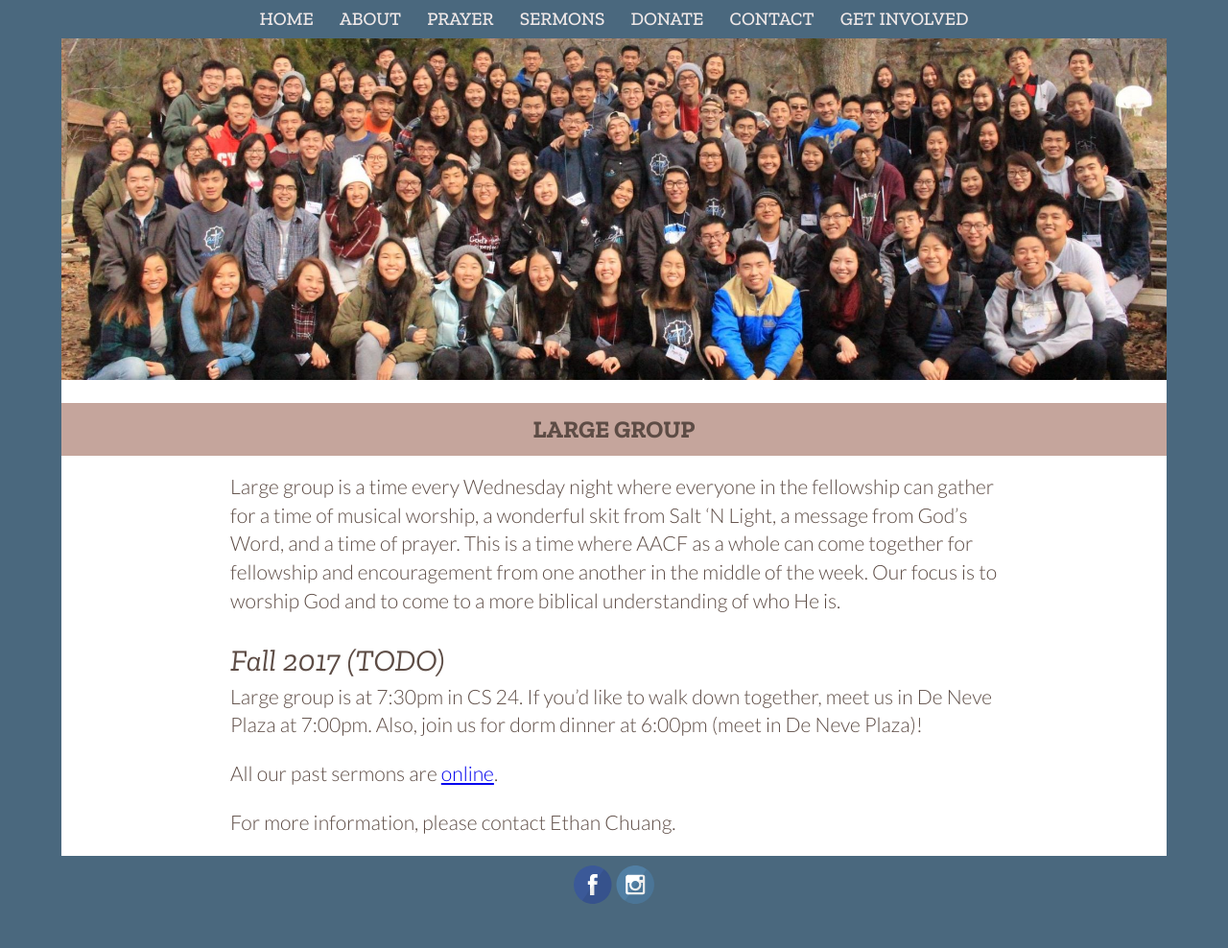
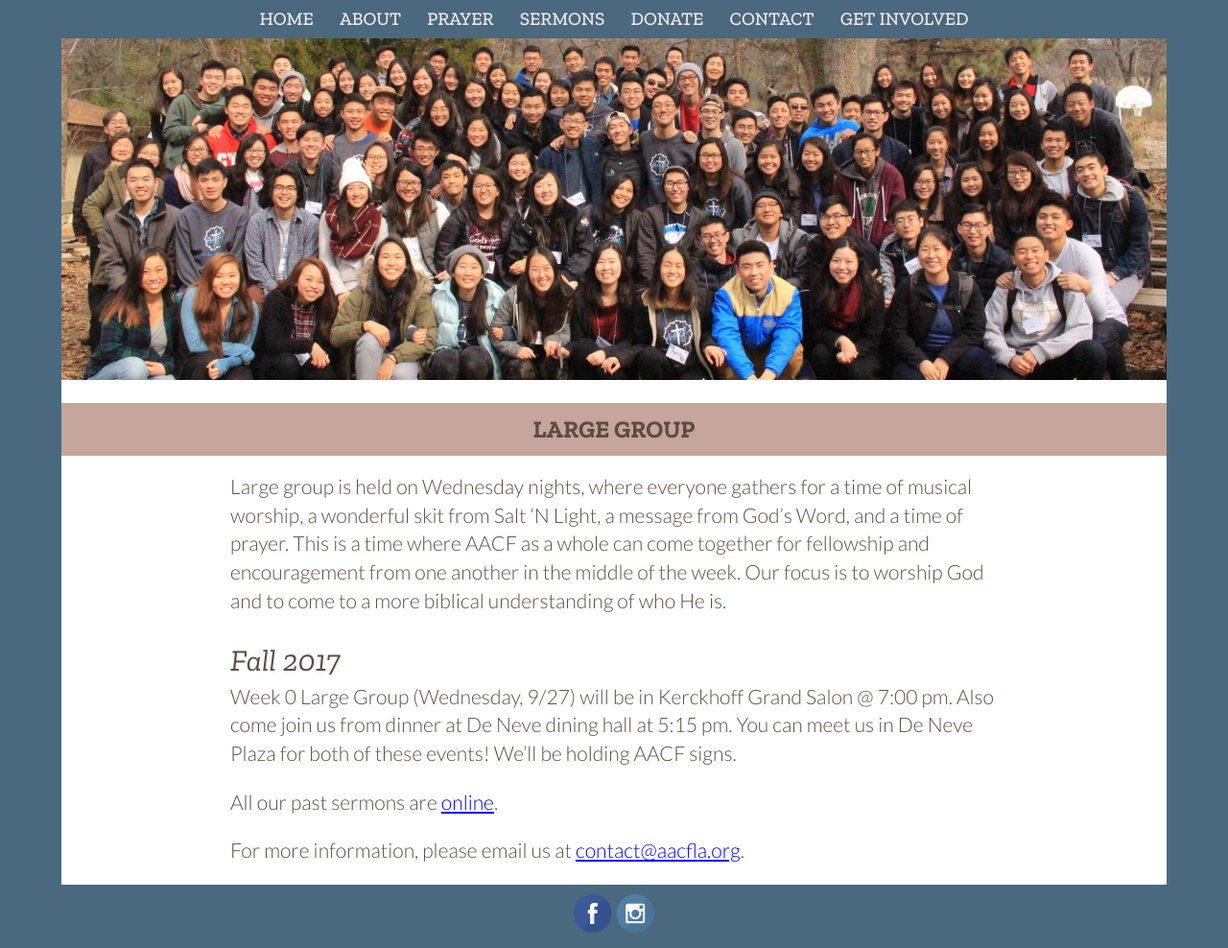
Before and after one commit to aacfla/website-dev, a Jekyll site: the page built from pages/large-group.md, in a window 1280 px wide. Shown: the whole page at 96% size. Built offline with Jekyll 4.4.1, drawn with Linux system fonts in a browser that asks for light colours; our own code applies the rules of GitHub Pages for plain Markdown files; before the commit the page ends 958 px from its top, so only the background shows below that.

Commit message:
Updated info, changed some layout stuff

```diff
--- a/pages/large-group.md
+++ b/pages/large-group.md
@@ -3,12 +3,12 @@ title: Large Group
 permalink: /large-group
 ---
 
-Large group is a time every Wednesday night where everyone in the fellowship can gather for a time of musical worship, a wonderful skit from Salt 'N Light, a message from God's Word, and a time of prayer. This is a time where AACF as a whole can come together for fellowship and encouragement from one another in the middle of the week. Our focus is to worship God and to come to a more biblical understanding of who He is.
+Large group is held on Wednesday nights, where everyone gathers for a time of musical worship, a wonderful skit from Salt 'N Light, a message from God's Word, and a time of prayer. This is a time where AACF as a whole can come together for fellowship and encouragement from one another in the middle of the week. Our focus is to worship God and to come to a more biblical understanding of who He is.
 
-## Fall 2017 (TODO)
+## Fall 2017
 
-Large group is at 7:30pm in CS 24. If you'd like to walk down together, meet us in De Neve Plaza at 7:00pm. Also, join us for dorm dinner at 6:00pm (meet in De Neve Plaza)!
+Week 0 Large Group (Wednesday, 9/27) will be in Kerckhoff Grand Salon @ 7:00 pm. Also come join us from dinner at De Neve dining hall at 5:15 pm. You can meet us in De Neve Plaza for both of these events! We'll be holding AACF signs.
 
 All our past sermons are [online](/sermons).
 
-For more information, please contact Ethan Chuang.
+For more information, please email us at <contact@aacfla.org>.
```
Also changed, not shown: _data/navigation.yaml (+0 -9 lines), index.md (+2 -0 lines), pages/get-involved.md (+3 -3 lines), pages/prayer.md (+1 -3 lines), pages/sermons.md (+4 -1 lines).
